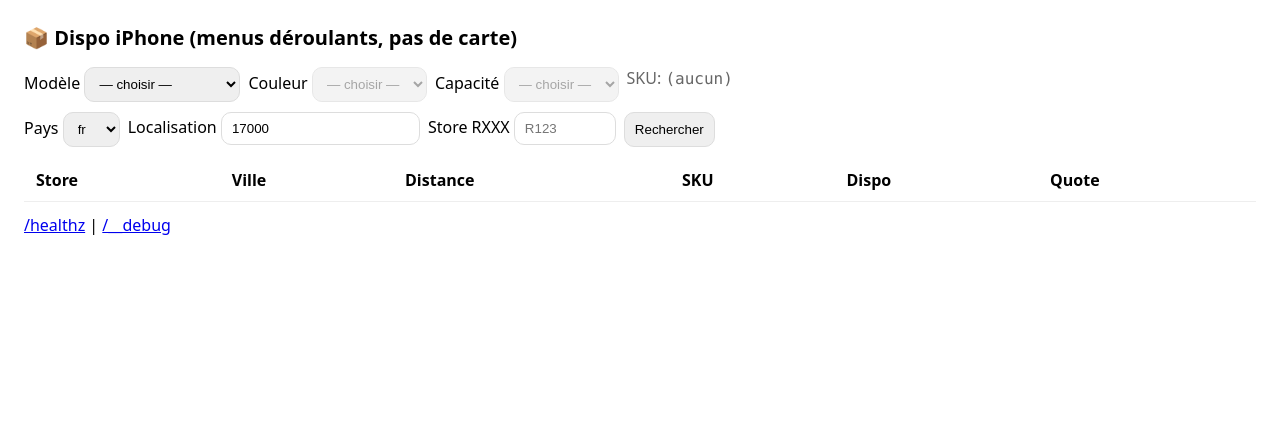
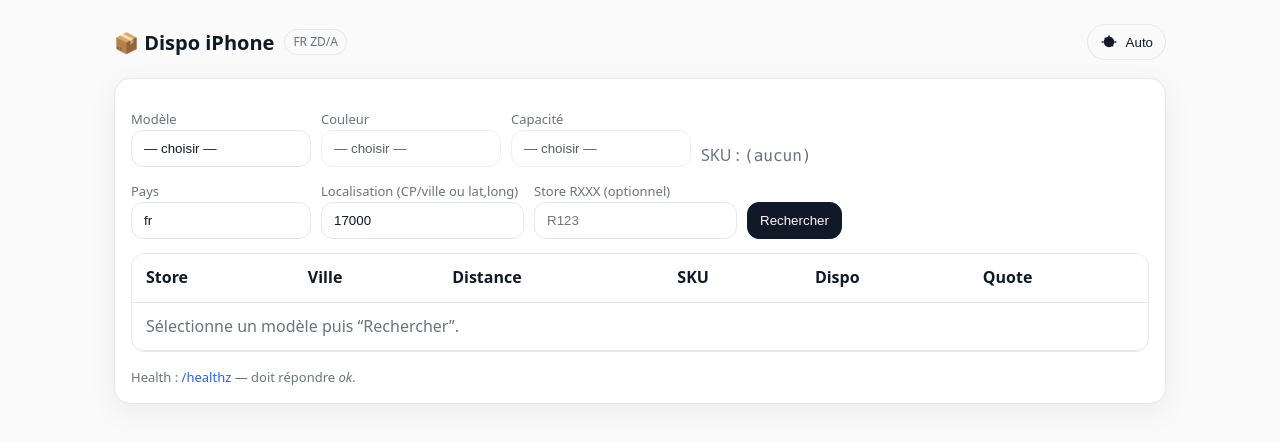
Before and after one commit to romainb-17/dispo-iphone-app, a website: page public/index.html in a window 1280 px wide. Drawn offline with Linux system fonts and the light colour scheme.

Commit message:
feat(ui): nouveau design + dark mode auto (avec bascule) 🎨

```diff
--- a/public/index.html
+++ b/public/index.html
@@ -1,47 +1,111 @@
 <!doctype html>
 <html lang="fr">
 <head>
-  <meta charset="utf-8" />
-  <meta name="viewport" content="width=device-width, initial-scale=1" />
+  <meta charset="utf-8"/>
+  <meta name="viewport" content="width=device-width,initial-scale=1"/>
   <title>Dispo iPhone — Apple Stores</title>
-  <style>
-    body{font-family:system-ui,-apple-system,Segoe UI,Roboto,Arial,sans-serif;margin:24px}
-    header{display:flex;gap:12px;flex-wrap:wrap;align-items:center;margin-bottom:16px}
-    h1{font-size:20px;margin:0}
-    .row{display:flex;gap:8px;flex-wrap:wrap;margin-bottom:10px}
-    select,input,button{padding:8px 10px;border:1px solid #ddd;border-radius:10px}
-    table{width:100%;border-collapse:separate;border-spacing:0;margin-top:12px}
-    th,td{padding:10px 12px;border-bottom:1px solid #eee;text-align:left}
-    tr:hover{background:#fafafa}
-    .ok{color:#0a7d00;font-weight:600}.ko{color:#b00020;font-weight:600}
-    .muted{color:#666}.sku{font-family: ui-monospace, SFMono-Regular, Menlo, Consolas, monospace}
-  </style>
+  <link rel="stylesheet" href="/styles.css?v=1">
+  <meta name="color-scheme" content="light dark">
+  <script>
+    // Applique le thème avant paint (évite flash)
+    (function(){
+      const saved = localStorage.getItem('theme'); // 'light' | 'dark' | null (auto)
+      if(saved==='light' || saved==='dark'){ document.documentElement.setAttribute('data-theme', saved); }
+      // sinon, on laisse le media-query décider (auto)
+    })();
+  </script>
 </head>
 <body>
-  <header><h1>📦 Dispo iPhone (menus déroulants, pas de carte)</h1></header>
+  <div class="container">
+    <div class="header">
+      <div class="brand">
+        <h1 style="margin:0;font-size:20px">📦 Dispo iPhone</h1>
+        <span class="badge">FR ZD/A</span>
+      </div>
+      <div class="toolbar">
+        <button id="themeToggle" class="theme-btn" aria-label="Basculer thème">
+          <svg class="theme-icon" viewBox="0 0 24 24" fill="currentColor" aria-hidden="true">
+            <path d="M12 3a1 1 0 0 1 1 1v1.05a7 7 0 1 1-2 0V4a1 1 0 0 1 1-1zM4 13H3a1 1 0 1 1 0-2h1a1 1 0 1 1 0 2zm17 0h-1a1 1 0 1 1 0-2h1a1 1 0 1 1 0 2zM6.22 6.22a1 1 0 0 1 1.42 0l.74.74a1 1 0 1 1-1.42 1.42l-.74-.74a1 1 0 0 1 0-1.42zM15.62 15.62a1 1 0 0 1 1.42 0l.74.74a1 1 0 1 1-1.42 1.42l-.74-.74a1 1 0 0 1 0-1.42z"/>
+          </svg>
+          <span id="themeLabel">Auto</span>
+        </button>
+      </div>
+    </div>
 
+    <div class="card">
       <div class="row">
-    <label>Modèle <select id="model"><option value="">— choisir —</option></select></label>
-    <label>Couleur <select id="color" disabled><option value="">— choisir —</option></select></label>
-    <label>Capacité <select id="capacity" disabled><option value="">— choisir —</option></select></label>
-    <span class="muted">SKU: <span id="sku" class="sku">(aucun)</span></span>
+        <div>
+          <label>Modèle</label><br/>
+          <select id="model"><option value="">— choisir —</option></select>
+        </div>
+        <div>
+          <label>Couleur</label><br/>
+          <select id="color" disabled><option value="">— choisir —</option></select>
+        </div>
+        <div>
+          <label>Capacité</label><br/>
+          <select id="capacity" disabled><option value="">— choisir —</option></select>
+        </div>
+        <div style="align-self:end" class="muted">SKU : <span id="sku" class="sku">(aucun)</span></div>
       </div>
 
       <div class="row">
-    <label>Pays <select id="country"><option>fr</option><option>be</option><option>ch</option><option>es</option><option>de</option><option>uk</option><option>us</option></select></label>
-    <label>Localisation <input id="location" placeholder="17000 ou 48.85,2.35" value="17000"></label>
-    <label>Store RXXX <input id="store" placeholder="R123" style="width:80px"></label>
-    <button id="go">Rechercher</button>
+        <div>
+          <label>Pays</label><br/>
+          <select id="country"><option>fr</option><option>be</option><option>ch</option><option>es</option><option>de</option><option>uk</option><option>us</option></select>
+        </div>
+        <div>
+          <label>Localisation (CP/ville ou lat,long)</label><br/>
+          <input id="location" placeholder="17000 ou 48.85,2.35" value="17000"/>
+        </div>
+        <div>
+          <label>Store RXXX (optionnel)</label><br/>
+          <input id="store" placeholder="R123" style="min-width:100px"/>
+        </div>
+        <div style="align-self:end">
+          <button id="go" class="btn-primary">Rechercher</button>
+        </div>
       </div>
 
+      <div class="table-wrap">
         <table>
           <thead><tr><th>Store</th><th>Ville</th><th>Distance</th><th>SKU</th><th>Dispo</th><th>Quote</th></tr></thead>
-    <tbody id="tbody"></tbody>
+          <tbody id="tbody"><tr><td colspan="6" class="muted">Sélectionne un modèle puis “Rechercher”.</td></tr></tbody>
         </table>
+      </div>
 
-  <footer style="margin-top:12px">
-    <a href="/healthz" target="_blank">/healthz</a> | <a href="/__debug" target="_blank">/__debug</a>
-  </footer>
-  <script src="./app.js" type="module"></script>
+      <footer>Health : <a href="/healthz" target="_blank">/healthz</a> — doit répondre <em>ok</em>.</footer>
+    </div>
+  </div>
+
+  <script>
+    // Bouton thème : Auto → Sombre → Clair (cycle)
+    (function(){
+      const btn = document.getElementById('themeToggle');
+      const label = document.getElementById('themeLabel');
+      function getMode(){
+        const v = document.documentElement.getAttribute('data-theme');
+        return v === 'dark' ? 'dark' : v === 'light' ? 'light' : 'auto';
+      }
+      function setMode(mode){
+        if(mode==='auto'){ document.documentElement.removeAttribute('data-theme'); localStorage.removeItem('theme'); label.textContent='Auto'; }
+        if(mode==='dark'){ document.documentElement.setAttribute('data-theme','dark'); localStorage.setItem('theme','dark'); label.textContent='Sombre'; }
+        if(mode==='light'){ document.documentElement.setAttribute('data-theme','light'); localStorage.setItem('theme','light'); label.textContent='Clair'; }
+        // meta theme-color pour mobile barre d'adresse
+        const mc = document.querySelector('meta[name="theme-color"]') || (function(){ const m=document.createElement('meta'); m.name='theme-color'; document.head.appendChild(m); return m; })();
+        const isDark = getMode()==='dark' || (getMode()==='auto' && window.matchMedia('(prefers-color-scheme: dark)').matches);
+        mc.setAttribute('content', isDark ? '#0b0f19' : '#fafafa');
+      }
+      btn.addEventListener('click', ()=>{
+        const order = ['auto','dark','light'];
+        const next = order[(order.indexOf(getMode())+1)%order.length];
+        setMode(next);
+      });
+      setMode(getMode()); // init
+      window.matchMedia('(prefers-color-scheme: dark)').addEventListener('change', ()=>{ if(getMode()==='auto') setMode('auto'); });
+    })();
+  </script>
+
+  <script src="/app.js" type="module"></script>
 </body>
 </html>
--- /dev/null
+++ b/public/styles.css
@@ -0,0 +1,48 @@
+:root{
+  --bg:#fafafa; --text:#111827; --muted:#6b7280; --card:#ffffff; --border:#e5e7eb;
+  --accent:#111827; --ok:#16a34a; --ko:#dc2626; --link:#2563eb; --shadow:0 8px 30px rgba(0,0,0,.06);
+}
+@media (prefers-color-scheme: dark){
+  :root{ --bg:#0b0f19; --text:#e5e7eb; --muted:#94a3b8; --card:#0f172a; --border:#1f2937;
+         --accent:#e5e7eb; --ok:#22c55e; --ko:#f87171; --link:#60a5fa; --shadow:0 8px 30px rgba(0,0,0,.4); }
+}
+/* Forçage manuel via data-theme */
+:root[data-theme="light"]{ --bg:#fafafa; --text:#111827; --muted:#6b7280; --card:#ffffff; --border:#e5e7eb; --accent:#111827; --ok:#16a34a; --ko:#dc2626; --link:#2563eb; --shadow:0 8px 30px rgba(0,0,0,.06);}
+:root[data-theme="dark"] { --bg:#0b0f19; --text:#e5e7eb; --muted:#94a3b8; --card:#0f172a; --border:#1f2937; --accent:#e5e7eb; --ok:#22c55e; --ko:#f87171; --link:#60a5fa; --shadow:0 8px 30px rgba(0,0,0,.4); }
+
+*{box-sizing:border-box}
+html,body{height:100%}
+body{margin:0;background:var(--bg);color:var(--text);font:16px/1.45 system-ui,-apple-system,"Segoe UI",Roboto,Arial,sans-serif}
+
+.container{max-width:1100px;margin-inline:auto;padding:24px}
+.header{display:flex;align-items:center;justify-content:space-between;margin-bottom:18px}
+.brand{display:flex;align-items:center;gap:10px}
+.badge{font-size:12px;color:var(--muted);border:1px solid var(--border);padding:3px 8px;border-radius:999px}
+.toolbar{display:flex;gap:8px;align-items:center}
+
+.card{background:var(--card);border:1px solid var(--border);border-radius:16px;box-shadow:var(--shadow);padding:16px}
+.row{display:flex;gap:10px;flex-wrap:wrap;margin:12px 0}
+label{font-size:13px;color:var(--muted)}
+select,input,button{appearance:none;background:transparent;color:var(--text);border:1px solid var(--border);border-radius:12px;padding:10px 12px}
+select,input{min-width:180px}
+button{cursor:pointer;transition:transform .05s ease, background .2s ease,border-color .2s ease}
+button:active{transform:scale(.98)}
+.btn-primary{background:var(--accent);color:var(--bg);border-color:var(--accent)}
+
+.table-wrap{overflow:auto;border:1px solid var(--border);border-radius:14px;margin-top:14px}
+table{width:100%;border-collapse:separate;border-spacing:0;min-width:720px}
+th,td{padding:12px 14px;border-bottom:1px solid var(--border);text-align:left}
+thead th{position:sticky;top:0;background:var(--card);z-index:1}
+tr:hover td{background:color-mix(in oklab, var(--card), #000 3%)}
+.ok{color:var(--ok);font-weight:600}
+.ko{color:var(--ko);font-weight:600}
+.sku{font-family:ui-monospace,SFMono-Regular,Menlo,Consolas,monospace}
+.muted{color:var(--muted)}
+
+.theme-btn{display:inline-flex;gap:8px;align-items:center;padding:8px 12px;border:1px solid var(--border);border-radius:999px;background:transparent}
+.theme-icon{width:18px;height:18px}
+a{color:var(--link);text-decoration:none}
+a:hover{text-decoration:underline}
+
+footer{margin-top:16px;color:var(--muted);font-size:13px}
+:focus-visible{outline:2px solid color-mix(in oklab, var(--link), #fff 10%);outline-offset:2px;border-radius:6px}
```
Lines whose indentation alone changed are shown as unchanged.
